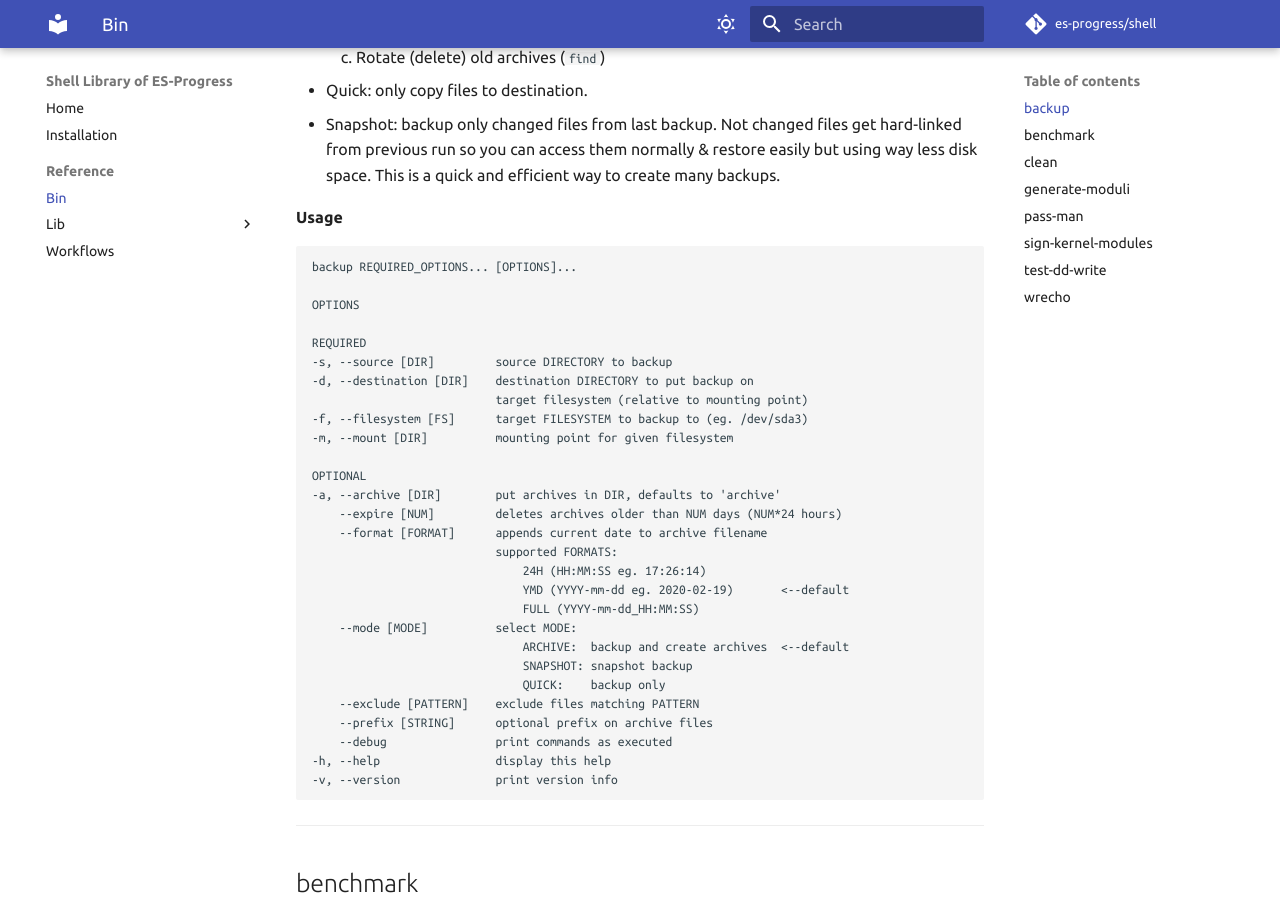
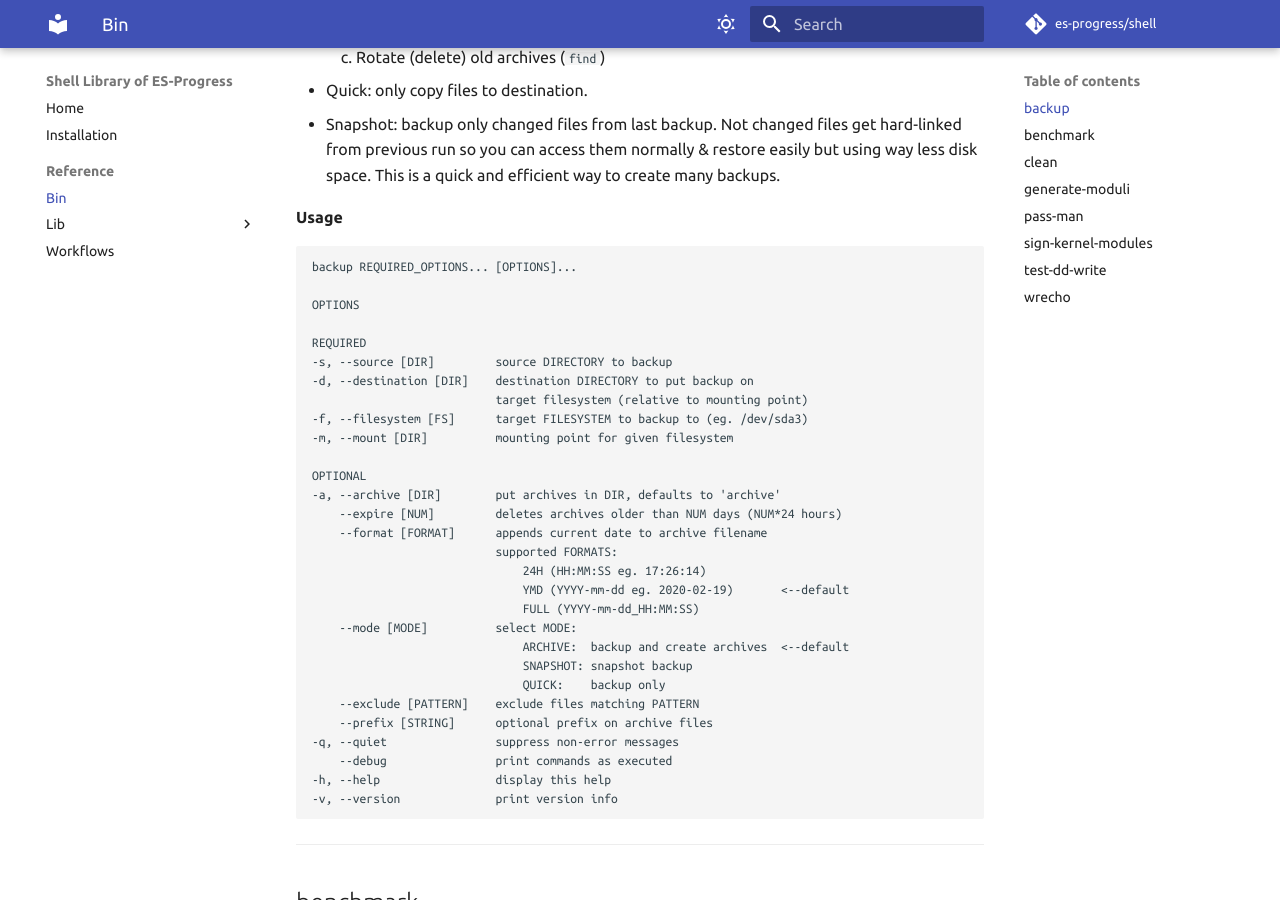
Before and after one commit to es-progress/shell, an MkDocs documentation site: the page built from docs/bin.md, in a window 1280 px wide and 900 px high, scrolled down 564 px. Built offline with MkDocs 1.6.1 and Material for MkDocs 9.7.7, drawn with Linux system fonts in a browser that asks for light colours; emoji names are drawn with the system emoji font; comment, search, counter and statistics services are not loaded.

Commit message:
bin/backup: add --quiet option

```diff
--- a/docs/bin.md
+++ b/docs/bin.md
@@ -50,6 +50,7 @@ OPTIONAL
                                QUICK:    backup only
     --exclude [PATTERN]    exclude files matching PATTERN
     --prefix [STRING]      optional prefix on archive files
+-q, --quiet                suppress non-error messages
     --debug                print commands as executed
 -h, --help                 display this help
 -v, --version              print version info
```
Also changed, not shown: 1 other file.
